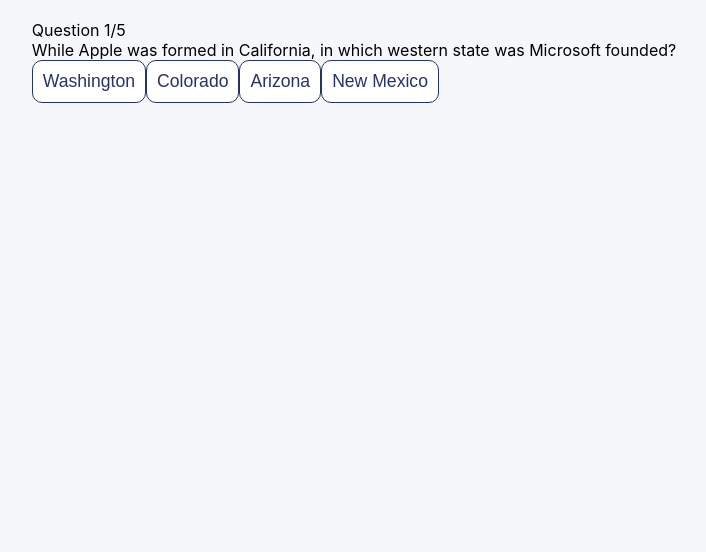
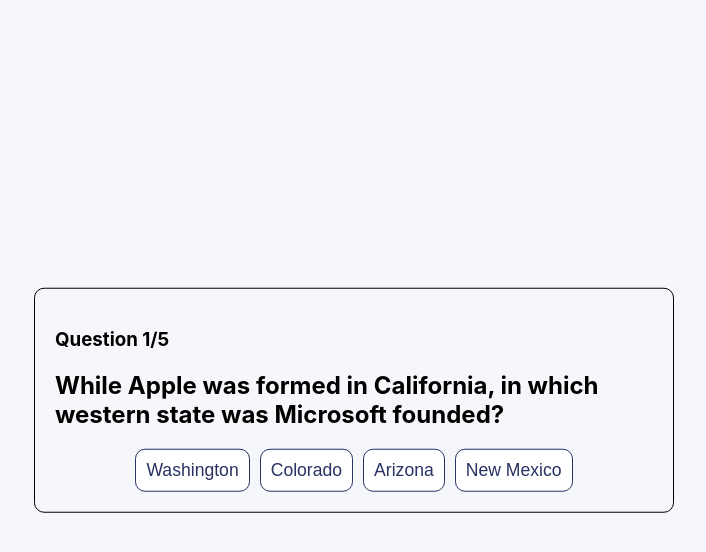
Before and after one commit to Aldo-Portillo-Frontend-Projects/Quizzical, a React (Create React App) app: page / in a window 1280 px wide. Shown: the top 552 px of the page, without its empty margins (286-992 px from the left). Built offline with nearby package versions, Linux system fonts and the light colour scheme; no server answers.

Commit message:
Add basic styling

```diff
--- a/src/App.css
+++ b/src/App.css
@@ -23,12 +23,7 @@
   padding: 20px;
 }
 
-.answer-choices {
-  display: flex;
-  justify-content: space-around;
-  align-items: center;
-  gap: 20px;
-}
+
 
 button {
   border-radius: 10px;
@@ -40,3 +35,34 @@
   font-weight: 300;
 
 }
+
+
+
+.question-page, .new-quiz-page {
+  border-radius: 10px;
+  border: 1px solid black;
+  display: flex;
+  flex-direction: column;
+   justify-content: space-between; /*wont see til fix size */
+  align-items: center;
+  padding: 20px;
+}
+
+
+
+
+.answer-section {
+  display: flex;
+  justify-content: space-around;
+  flex-direction: row;
+  align-items: center;
+  gap: 10px;
+}
+
+.centered {
+  position: fixed;
+  top: 50%;
+  left: 50%;
+  /* bring your own prefixes */
+  transform: translate(-50%, -50%);
+}
--- a/src/App.js
+++ b/src/App.js
@@ -39,25 +39,25 @@
     <div className='app'>
       {showScore ?
       (
-      <>
+      <div className='new-quiz-page centered'>
         <div className='score-section'>You scored {score} out of {questions.length}</div>
         <button className='new-quiz-button' onClick={handleNewQuizClick}>New Quiz</button>
-      </>
+      </div>
       ) :
       (
-      <>
+      <div className='question-page centered'>
         <div className='question-section'>
-          <div className='question-count'>
+          <h3 className='question-count'>
             <span>Question {currentQuestion + 1}</span>/{questions.length}
-          </div>
-          <div className='question-text'>{questions[currentQuestion].questionText}</div>
+          </h3>
+          <h2 className='question-text'>{questions[currentQuestion].questionText}</h2>
         </div>
         <div className='answer-section'>
           {questions[currentQuestion].answerOptions.map((answerOption) => {
             return <button onClick={() => handleAnswerClick(answerOption.isCorrect)}>{answerOption.answerText}</button>
           })}
         </div>
-      </>
+      </div>
       )}
     </div>
   );
```
